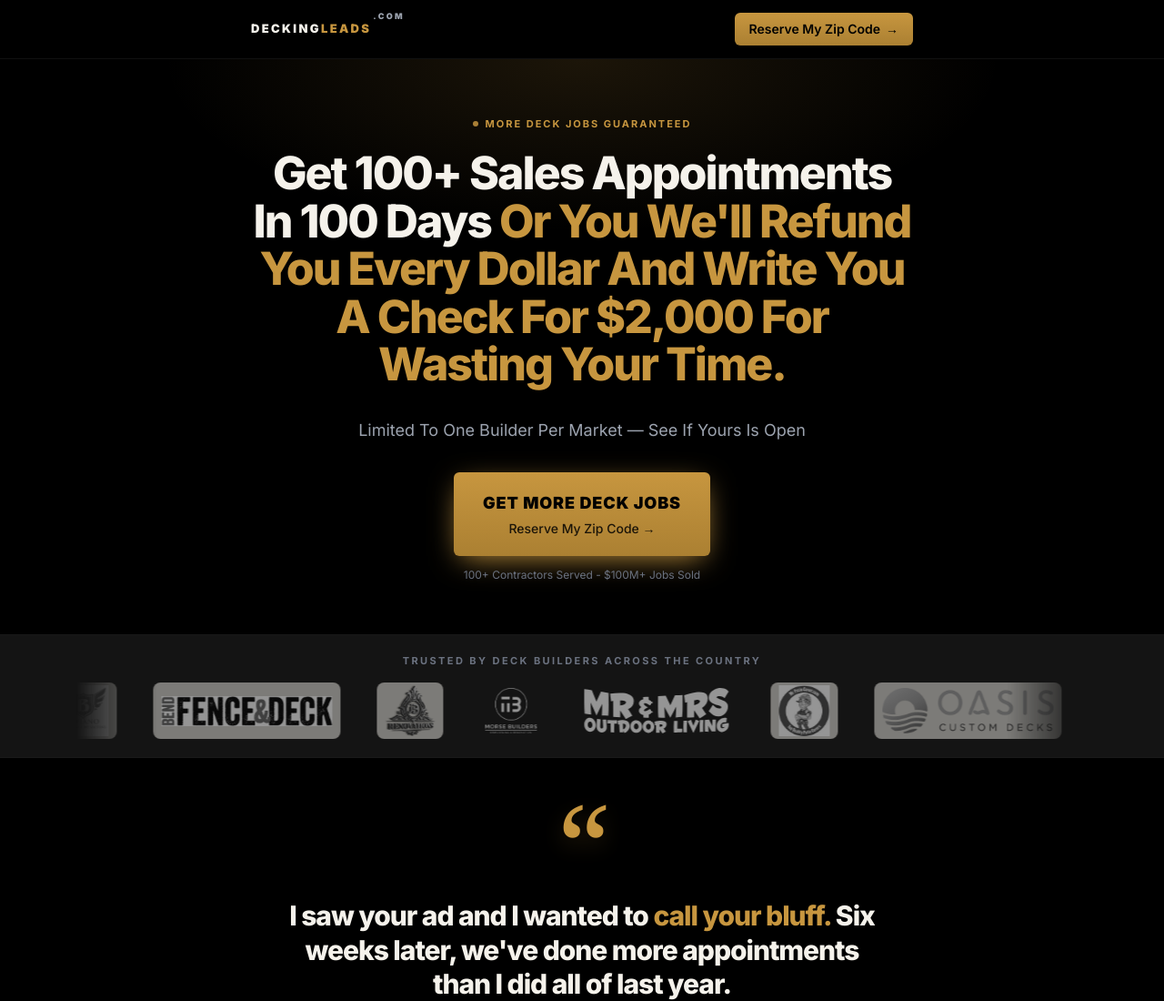
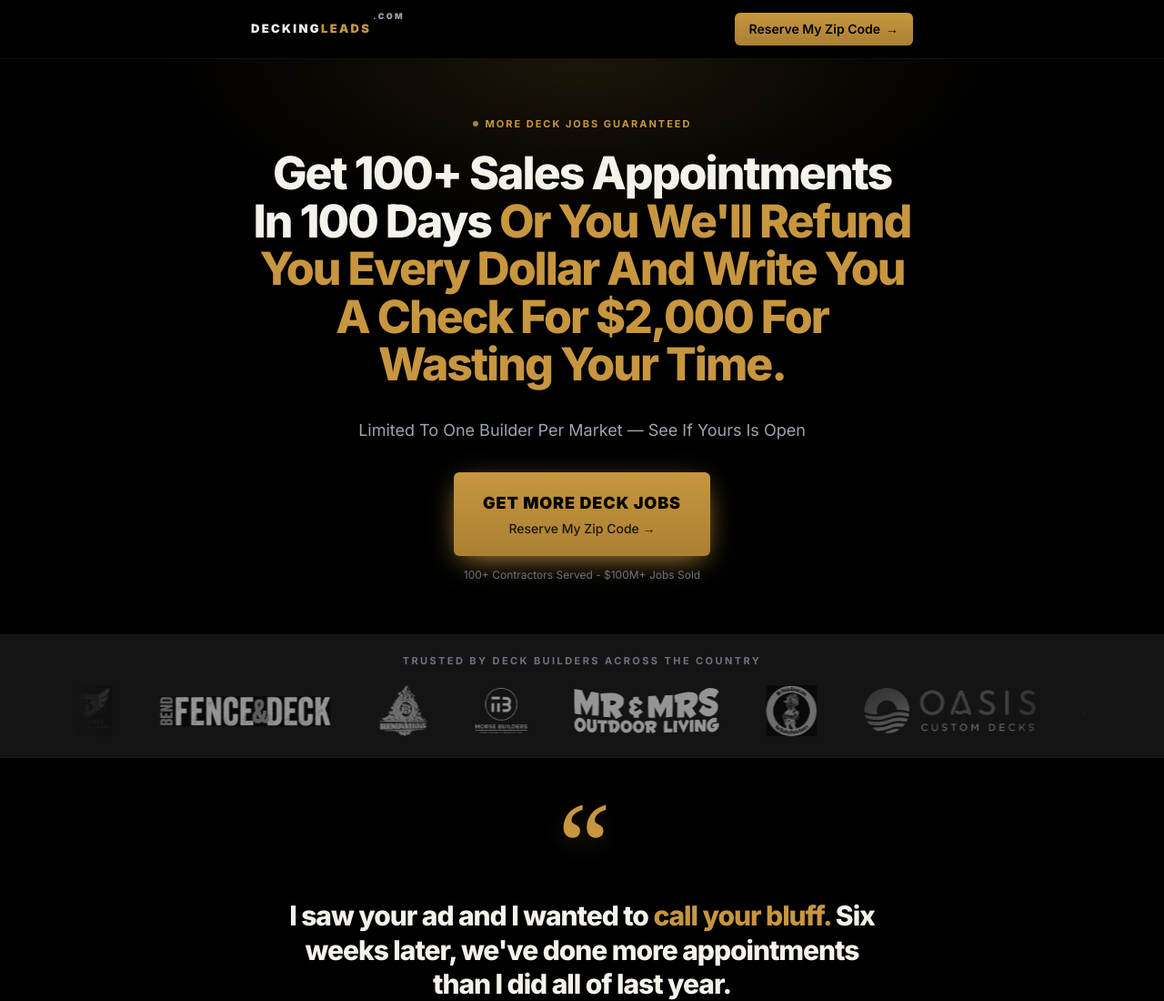
Before and after one commit to morejobcalls/deckingleads-apply, a website: page a/index.html in a window 1280 px wide. Shown: the top 1100 px of the page at 91% size. Drawn offline with nearby package versions, Linux system fonts and the light colour scheme; a script that the page names is missing.

Commit message:
Drop cream pills on white-bg logos: invert + mix-blend-mode screen so backgrounds dissolve into dark page bg

```diff
--- a/a/index.html
+++ b/a/index.html
@@ -379,12 +379,10 @@
     filter: grayscale(1);
   }
   .logo-cell--invert img { filter: grayscale(1) brightness(0) invert(1); }
-  .logo-cell--card {
-    background: rgba(245, 242, 235, 0.85);
-    border-radius: 8px;
-    padding: 2px 9px;
-  }
-  .logo-cell--card img { max-height: 56px; max-width: 188px; }
+  /* White-bg logos: invert (white→black, dark mark→light) then screen-blend so the
+     now-black background drops out against the dark page bg, leaving only the light mark visible. */
+  .logo-cell--card { background: transparent; padding: 0 6px; border-radius: 0; }
+  .logo-cell--card img { filter: grayscale(1) invert(1); mix-blend-mode: screen; max-height: 56px; max-width: 188px; }
 </style>
 </head>
 <body class="bg-bg text-ink antialiased">
```
Also changed, not shown: b/index.html (+4 -6 lines), c/index.html (+4 -6 lines), d/index.html (+4 -6 lines), index.html (+4 -7 lines).
